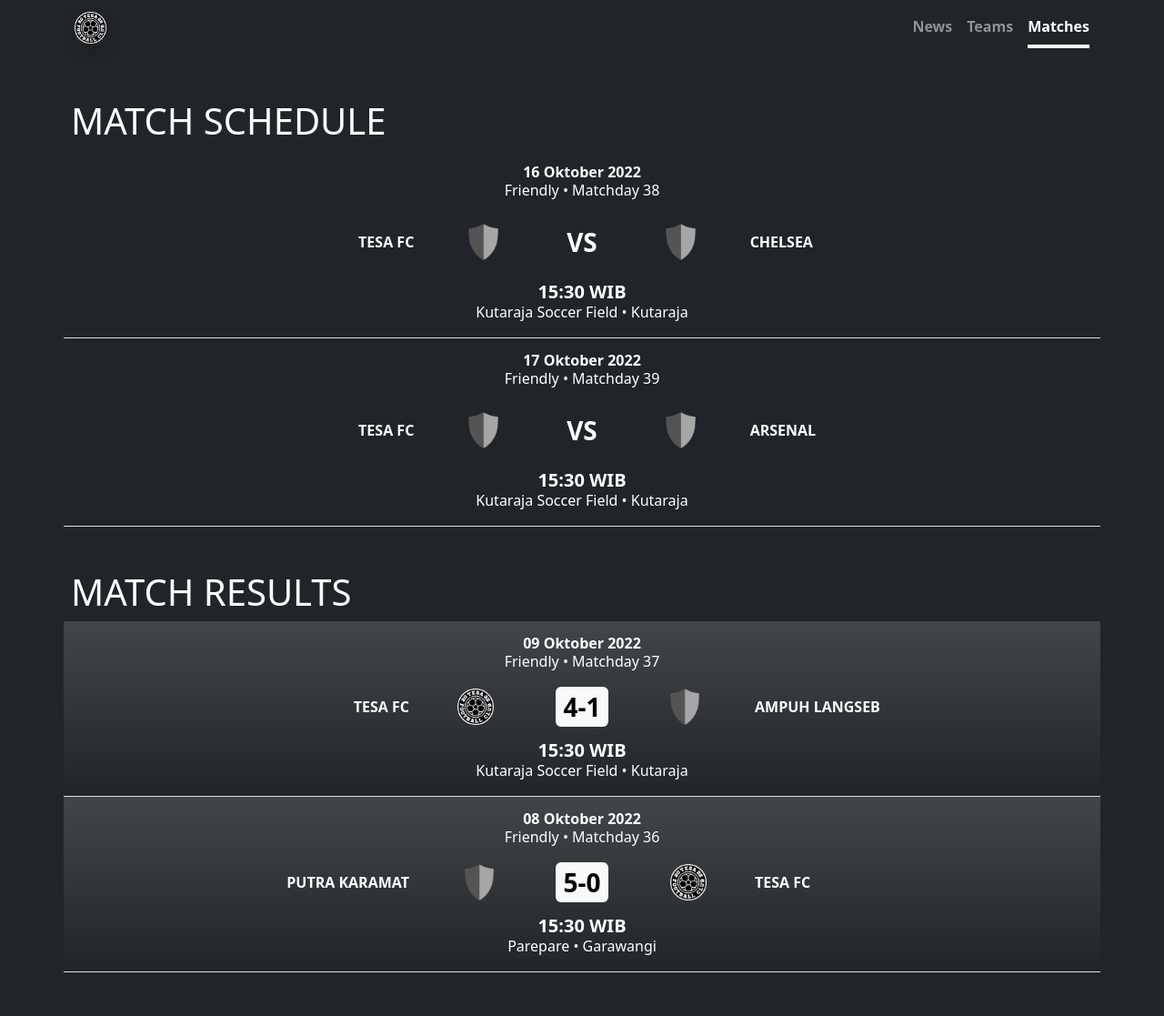
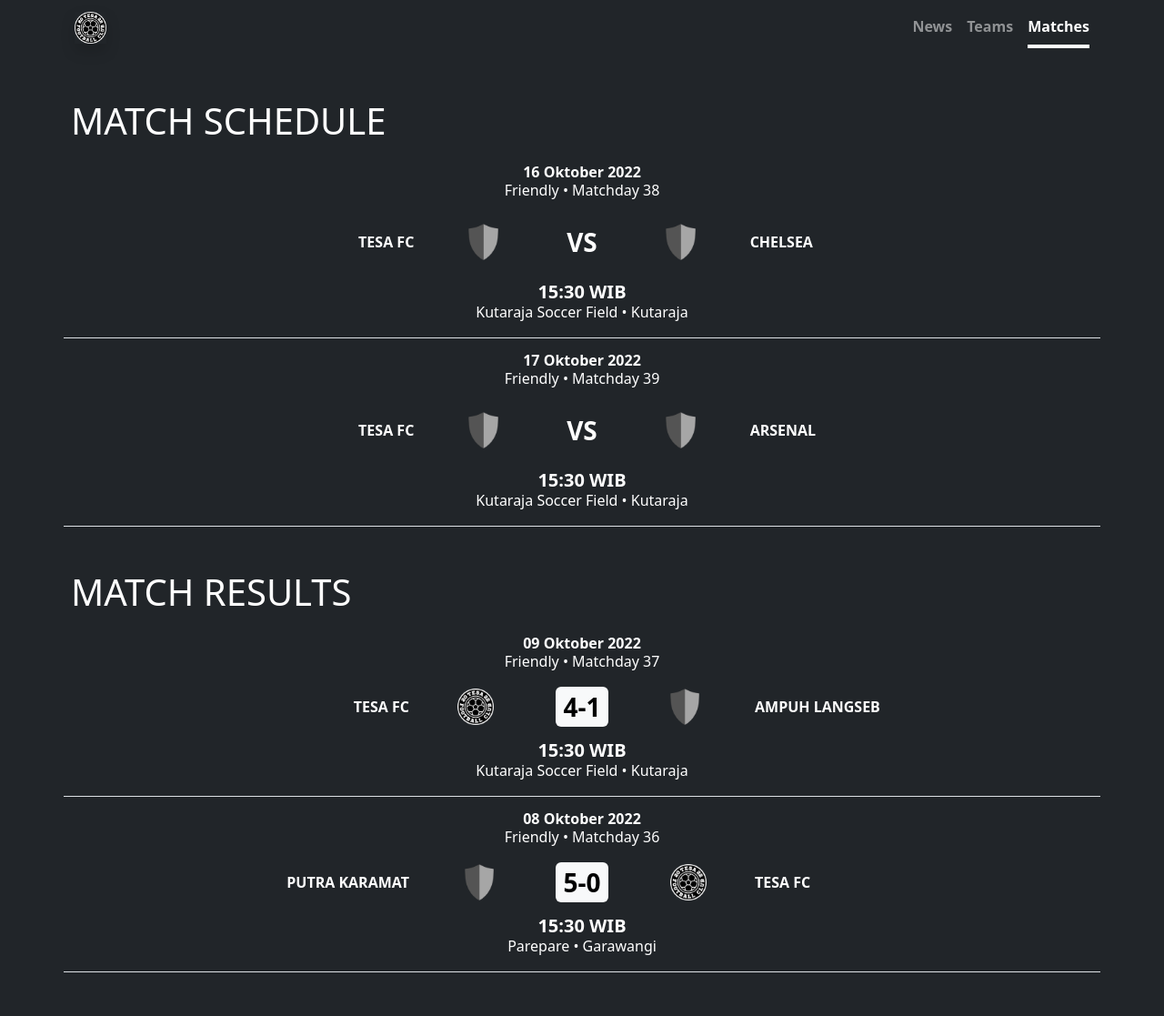
Before and after one commit to tesafc/tesafc.github.io, a Jekyll site: the page built from matches.html, in a window 1280 px wide. Shown: the whole page at 91% size. Built offline with Jekyll 4.4.1, drawn with Linux system fonts in a browser that asks for light colours.

Commit message:
Update matches.html

```diff
--- a/matches.html
+++ b/matches.html
@@ -50,7 +50,7 @@
     <div class="row row-cols-1 g-0">
       {% for match in results reversed %}
       <div class="col">
-        <div class="card text-bg-dark bg-gradient border-0 border-bottom rounded-0 px-0 py-2">
+        <div class="card text-bg-dark border-0 border-bottom rounded-0 px-0 py-2">
           <div class="card-header bg-transparent border-0">
             <p class="card-text text-center text-capitalize fw-bolder mb-0 lh-1">{{ match.time }}</p>
             <p class="card-text text-center text-capitalize mb-0">{{ match.competition }} • {{ match.matchday }}</p>
```
